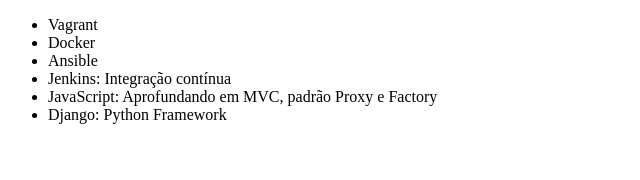
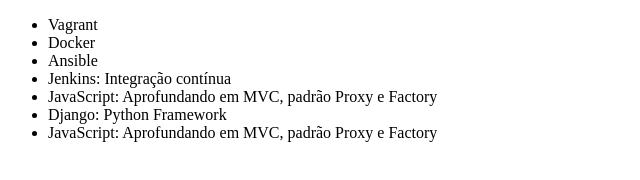
Before and after one commit to williamsdantas/alura-git, a plain HTML site: page index.html in a window 1280 px wide. Shown: the whole page, without its empty margins (0-640 px from the left). Drawn offline with Linux system fonts and the light colour scheme.

Commit message:
incluindo curso de javascript

```diff
--- a/index.html
+++ b/index.html
@@ -10,8 +10,9 @@
         <li>Docker</li>
         <li>Ansible</li>
         <li>Jenkins: Integração contínua</li>
-	<li>JavaScript: Aprofundando em MVC, padrão Proxy e Factory</li>
-	<li>Django: Python Framework</li>
+		<li>JavaScript: Aprofundando em MVC, padrão Proxy e Factory</li>
+		<li>Django: Python Framework</li>
+		<li>JavaScript: Aprofundando em MVC, padrão Proxy e Factory</li>
     </ul>
 </body>
 </html>
```
